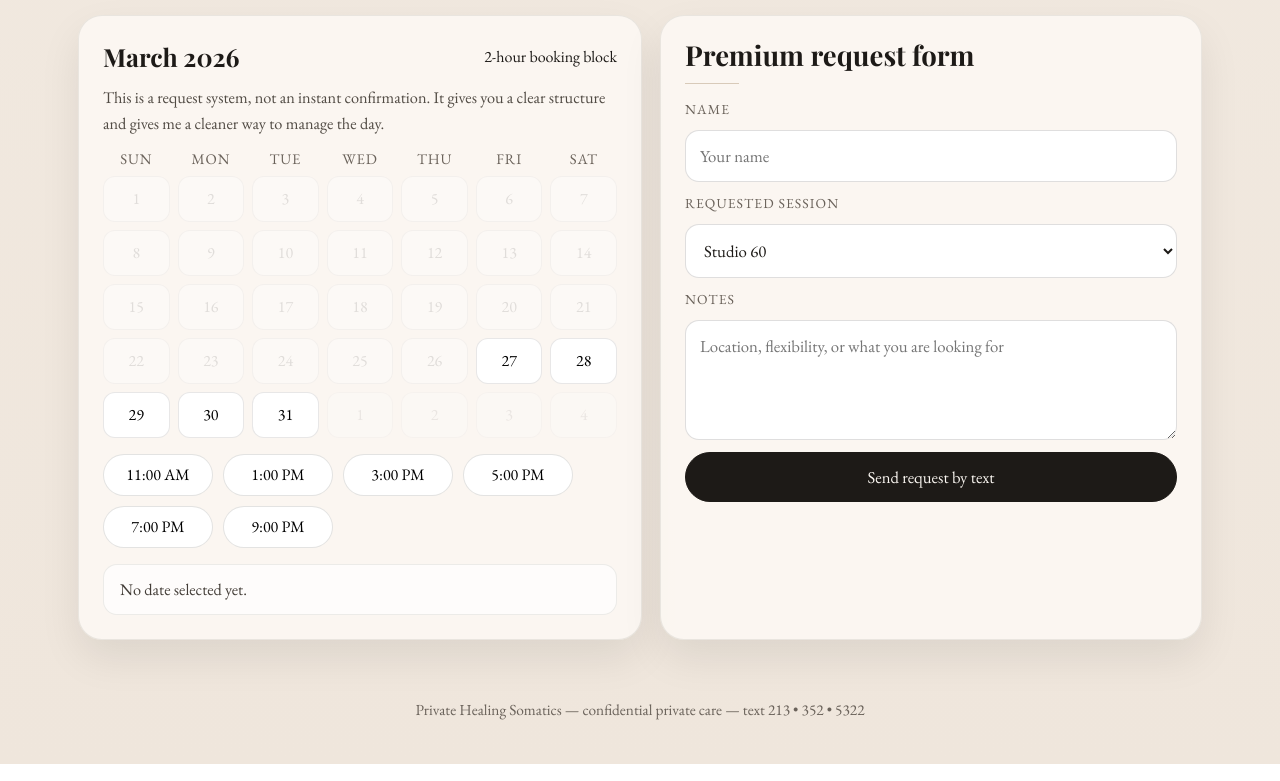
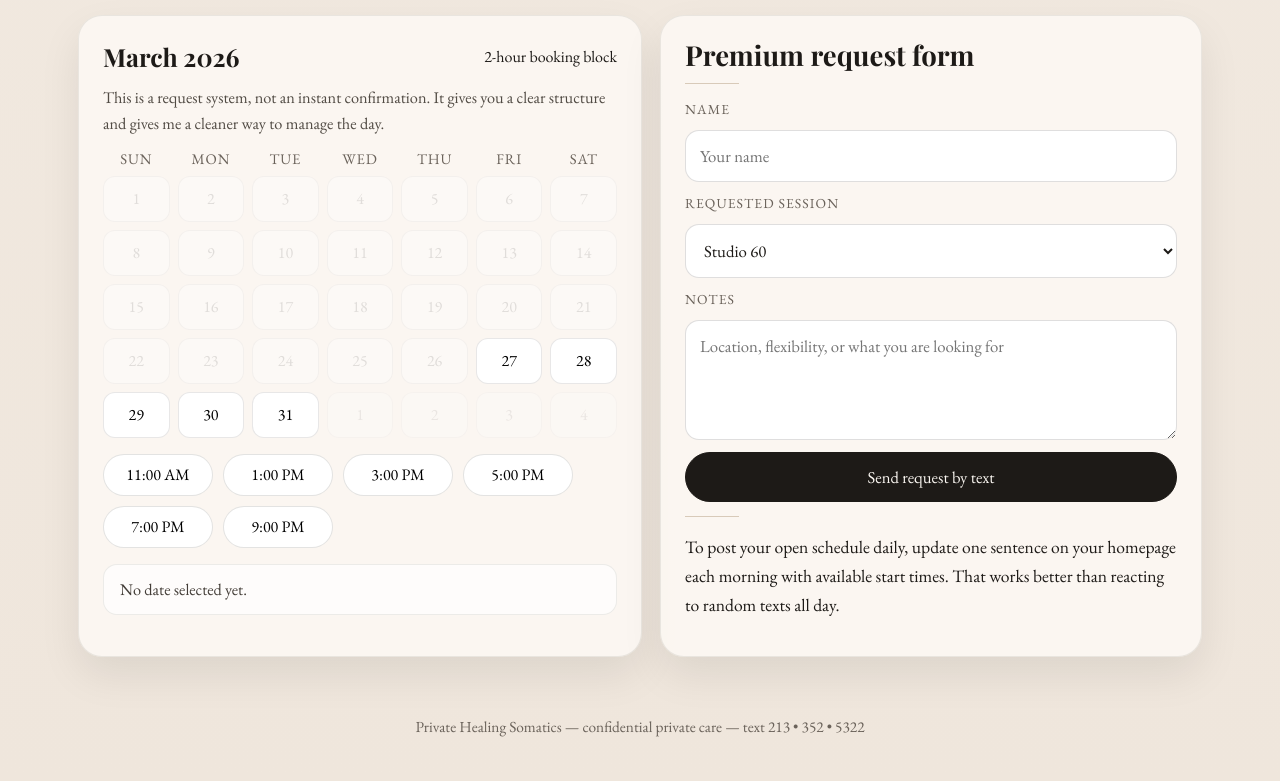
Before and after one commit to FindingEdenLA/phs-acess, a plain HTML site: page index.html in a window 1280 px wide. Shown: the part 3279-4060 px from the top of the page. Drawn offline with nearby package versions, Linux system fonts and the light colour scheme.

Commit message:
Update index.html

```diff
--- a/index.html
+++ b/index.html
@@ -678,7 +678,10 @@ dIEgdwpOMGBgp9QDbn1FR9LQIyhxtMTRMz5S67f1+kex3IMJZdgwPqgHusEiDWEY4d/T5fqOpnof8ADu
               <a class="btn primary" href="#" id="sendText">Send request by text</a>
             </form>
 
-
+            <div class="divider"></div>
+            <p class="fine">
+              To post your open schedule daily, update one sentence on your homepage each morning with available start times. That works better than reacting to random texts all day.
+            </p>
           </article>
         </div>
       </div>
```
